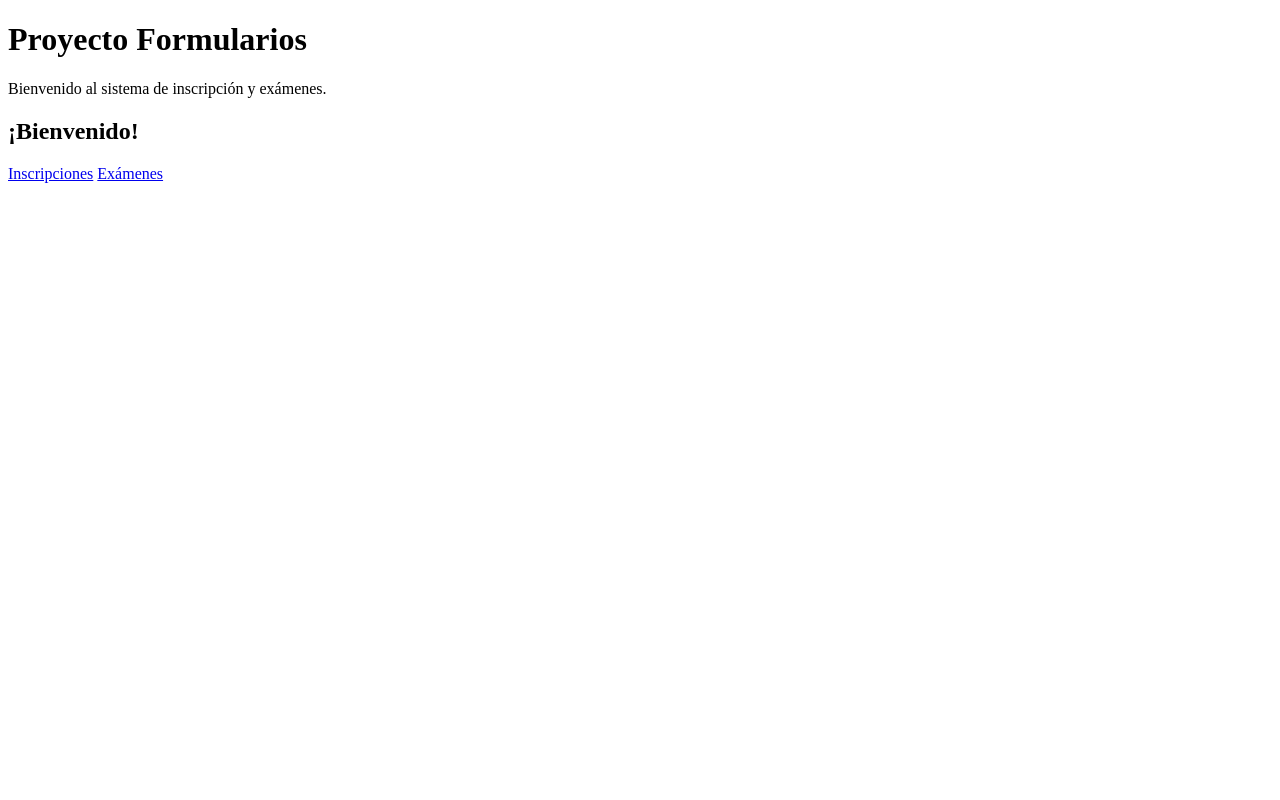
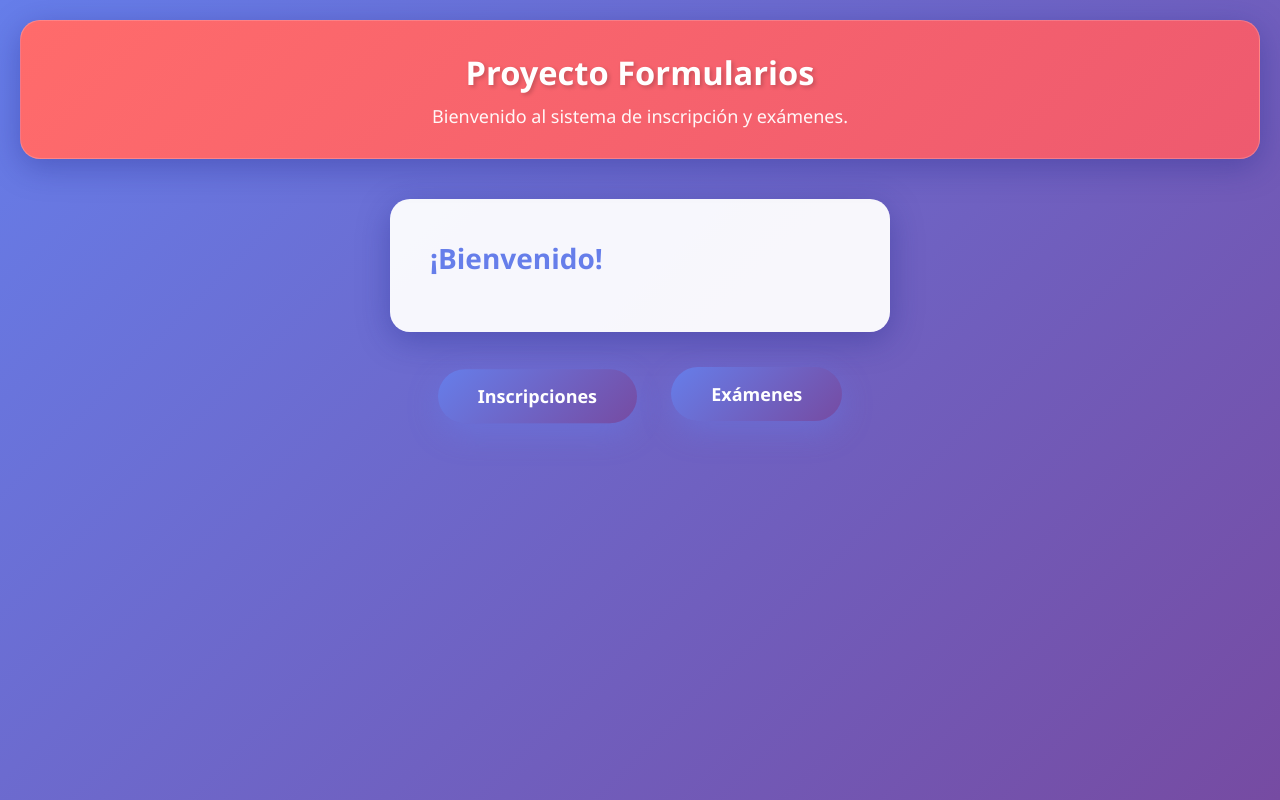
Before and after one commit to Aresking12/TP5_ANGELQUINTANA, a plain HTML site: page index.html in a window 1280 px wide. Drawn offline with Linux system fonts and the light colour scheme; files that its build step writes are made by us from their sources.

Commit message:
Add files via upload

```diff
--- a/index.html
+++ b/index.html
@@ -4,10 +4,9 @@
     <meta charset="UTF-8">
     <title>Proyecto Formularios</title>
 
-    <base href="https://<tu-usuario>.github.io/Proyecto_apis2/">
+    <link rel="stylesheet" href="statics/styles.css">
 
-    <link rel="stylesheet" href="/statics/styles.css">
-    <script defer src="/js/script_bienvenida.js"></script>
+    <script defer src="js/script_bienvenida.js"></script>
 </head>
 <body>
     <header>
@@ -21,9 +20,9 @@
     </section>
 
     <section class="botones">
-        <a href="/templates/inscripcion.html" class="btn">Inscripciones</a>
-        <a href="/templates/examen.html" class="btn">Exámenes</a>
+        <a href="templates/inscripcion.html" class="btn">Inscripciones</a>
+
+        <a href="templates/examen.html" class="btn">Exámenes</a>
     </section>
-
 </body>
 </html>
```
